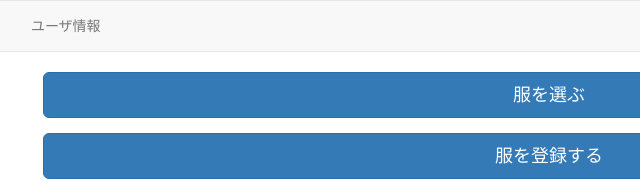
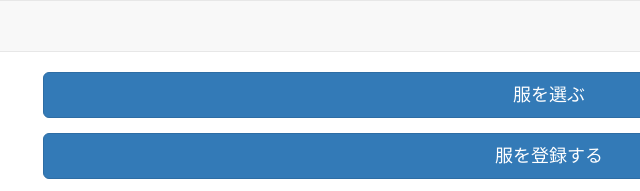
Before and after one commit to 723gt/itproduct, a plain HTML site: page index.html in a window 1280 px wide. Shown: the top 191 px of the page, 91-731 px from the left. Drawn offline with Linux system fonts and the light colour scheme.

Commit message:
ヘッダー修正

```diff
--- a/header.html
+++ b/header.html
@@ -1,12 +1,11 @@
 <nav class="navbar navbar-default">
   <div class="container-fluid">
-
     <a href="#" class="navbar-brand">タイトル</a>
-    <div class="collapse navbar-collapse" id="defaultNavbar1" >
+    <!-- <div class="collapse navbar-collapse" id="defaultNavbar1" >
       <ul class="nav navbar-nav">
           <li><a href="#"><span class="glyphicon"></span> ユーザ情報</a></li>
       </ul>
-    </div>
+    </div> -->
           <!-- /.navbar-collapse -->
   </div>
         <!-- /.container-fluid -->
```
